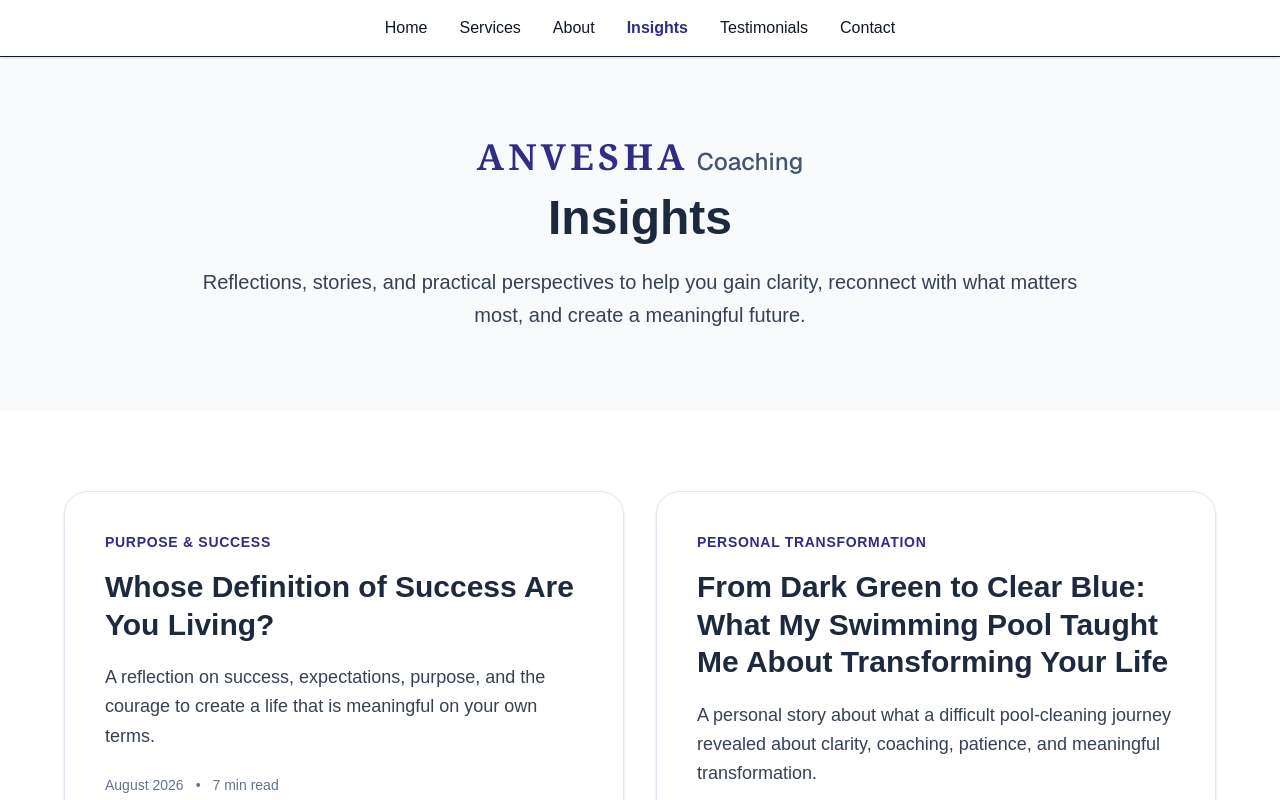
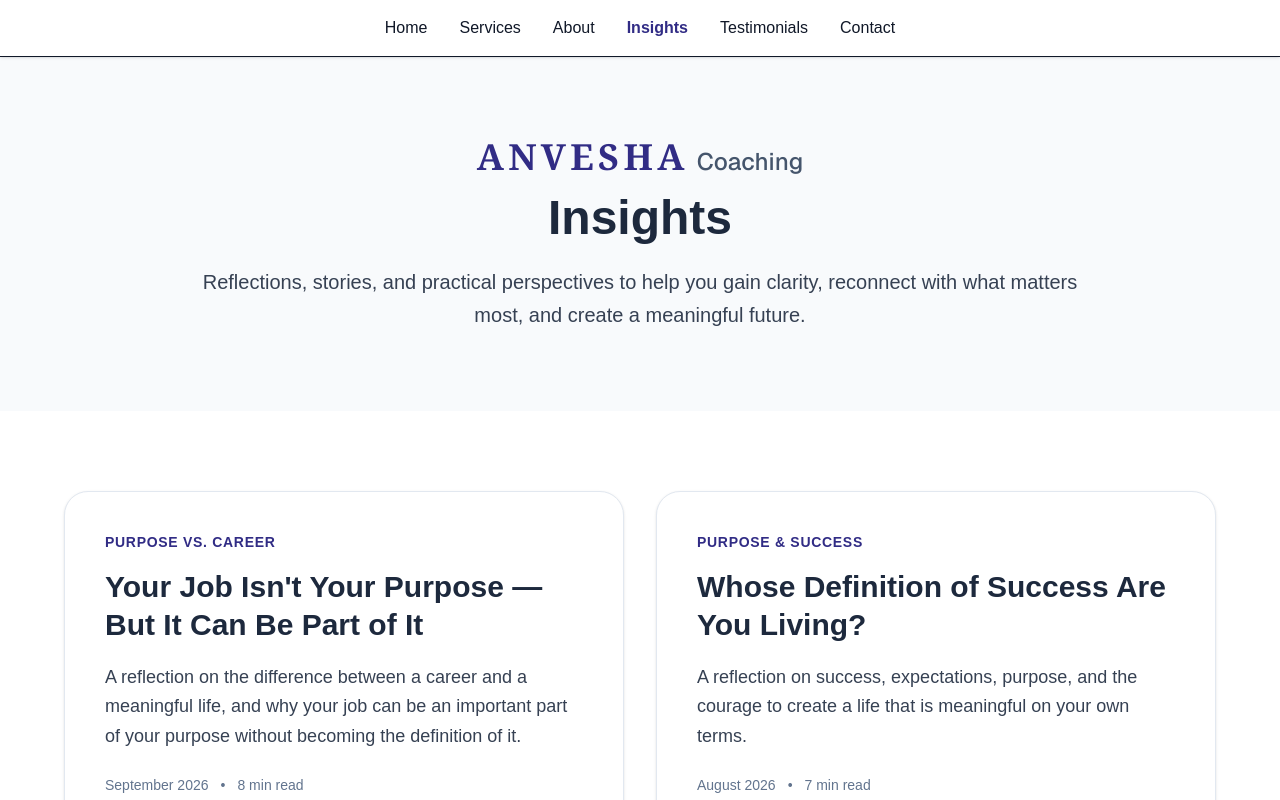
Before and after one commit to sumankchandra/coaching-webapp, a Next.js app: page /insights in a window 1280 px wide. Shown: the top 800 px of the page. Built offline with nearby package versions, Linux system fonts and the light colour scheme.

Commit message:
Add new article to Insights

```diff
--- a/app/insights/page.tsx
+++ b/app/insights/page.tsx
@@ -1,6 +1,15 @@
 import Link from "next/link";
 
 const insights = [
+  {
+    category: "PURPOSE VS. CAREER",
+    title: "Your Job Isn't Your Purpose — But It Can Be Part of It",
+    description:
+      "A reflection on the difference between a career and a meaningful life, and why your job can be an important part of your purpose without becoming the definition of it.",
+    date: "September 2026",
+    readTime: "8 min read",
+    href: "/insights/your-job-isnt-your-purpose",
+  },
   {
     category: "PURPOSE & SUCCESS",
     title: "Whose Definition of Success Are You Living?",
@@ -25,11 +34,9 @@ const insights = [
 export default function InsightsPage() {
   return (
     <main className="min-h-screen bg-white text-gray-900">
-
       {/* Navigation */}
       <nav className="sticky top-0 bg-white border-b shadow-sm z-50">
         <div className="max-w-6xl mx-auto px-6 py-4 flex justify-center gap-8 text-sm md:text-base font-medium">
-
           <Link href="/" className="hover:text-gray-600">
             Home
           </Link>
@@ -56,15 +63,12 @@ export default function InsightsPage() {
           <Link href="/#contact" className="hover:text-gray-600">
             Contact
           </Link>
-
         </div>
       </nav>
-
 
       {/* Page Header */}
       <section className="bg-slate-50 px-6 py-20">
         <div className="max-w-4xl mx-auto text-center">
-
           <p className="text-3xl md:text-4xl font-serif font-bold tracking-[0.12em] text-indigo-900">
             ANVESHA
             <span className="ml-2 text-xl md:text-2xl font-sans font-medium tracking-normal text-slate-600">
@@ -81,23 +85,18 @@ export default function InsightsPage() {
             gain clarity, reconnect with what matters most, and create a
             meaningful future.
           </p>
-
         </div>
       </section>
-
 
       {/* Insights Grid */}
       <section className="px-6 py-20">
         <div className="max-w-6xl mx-auto">
-
           <div className="grid md:grid-cols-2 gap-8">
-
             {insights.map((insight) => (
               <article
                 key={insight.href}
                 className="group bg-white border border-slate-200 rounded-3xl p-8 md:p-10 shadow-sm hover:shadow-lg transition-all duration-300 flex flex-col"
               >
-
                 {/* Category */}
                 <p className="text-sm font-semibold text-indigo-900 uppercase tracking-wider">
                   {insight.category}
@@ -129,38 +128,28 @@ export default function InsightsPage() {
                     Read the Insight →
                   </Link>
                 </div>
-
               </article>
             ))}
-
           </div>
-
         </div>
       </section>
-
 
       {/* Future Insights Message */}
       <section className="px-6 pb-20">
         <div className="max-w-4xl mx-auto text-center">
-
           <div className="border-t border-slate-200 pt-12">
-
             <p className="text-gray-600 text-lg leading-relaxed">
               More reflections and insights on purpose, transformation,
               meaningful living, and creating a future aligned with what
               matters most will be added here.
             </p>
-
           </div>
-
         </div>
       </section>
-
 
       {/* Closing Reflection */}
       <section className="px-6 pb-20">
         <div className="max-w-4xl mx-auto bg-slate-50 rounded-3xl p-8 md:p-12 text-center">
-
           <h2 className="text-2xl md:text-3xl font-serif font-semibold text-slate-800">
             A Journey of Discovery
           </h2>
@@ -170,15 +159,12 @@ export default function InsightsPage() {
             questions, discovering what matters most, and creating a future
             aligned with your values.
           </p>
-
         </div>
       </section>
-
 
       {/* Footer */}
       <footer className="bg-slate-900 text-white py-10">
         <div className="max-w-6xl mx-auto px-6 text-center">
-
           <h3 className="text-xl font-semibold">
             Anvesha Coaching
           </h3>
@@ -198,10 +184,8 @@ export default function InsightsPage() {
           <p className="mt-6 text-sm text-gray-400">
             © {new Date().getFullYear()} Anvesha Coaching. All rights reserved.
           </p>
-
         </div>
       </footer>
-
     </main>
   );
 }
```
